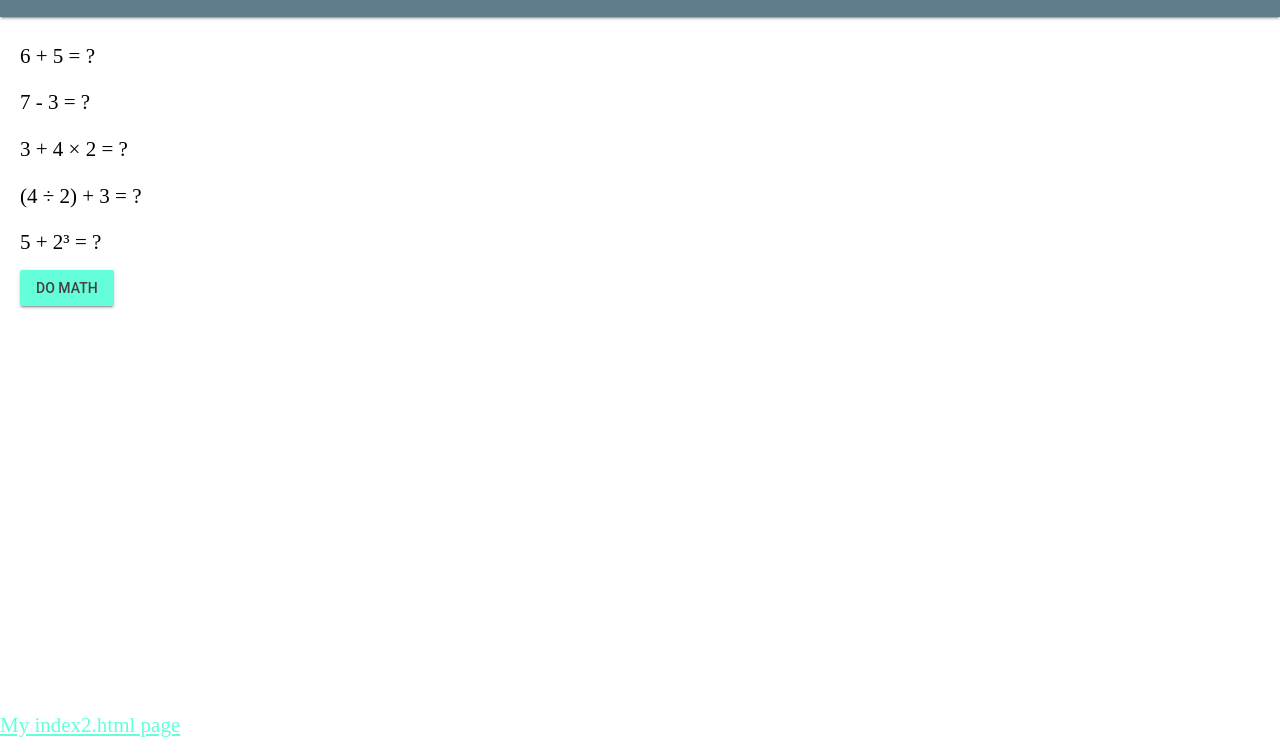
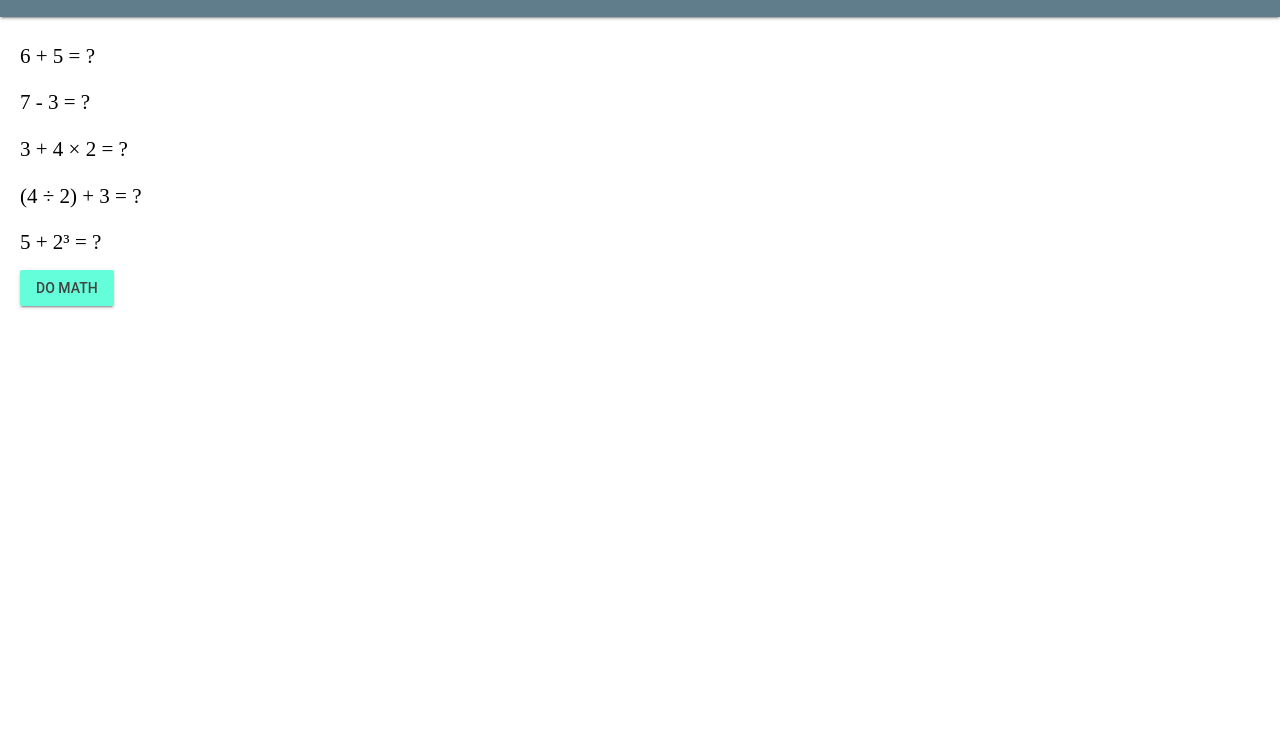
Before and after one commit to zaida-hammel/ICS2O-Unit2-02-HTML, a plain HTML site: page index.html in a window 1280 px wide. Shown: the part 47-800 px from the top of the page. Drawn offline with nearby package versions, Linux system fonts and the light colour scheme.

Commit message:
edited index

```diff
--- a/index.html
+++ b/index.html
@@ -48,9 +48,6 @@
           Do math
         </button>
       </main>
-      <p>
-        <a href="./index2.html">My index2.html page</a>
-      </p>
     </div>
   </body>
 </html>
```
